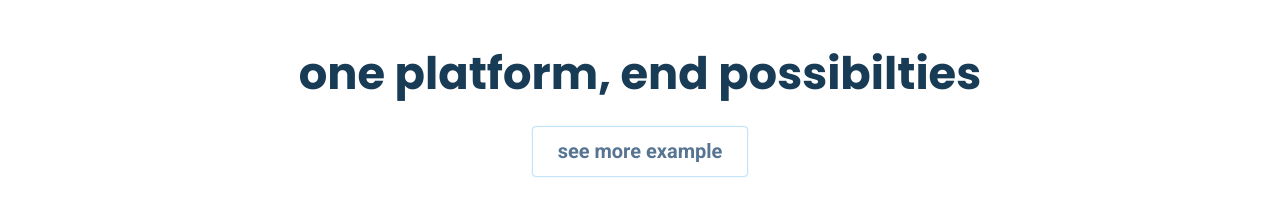
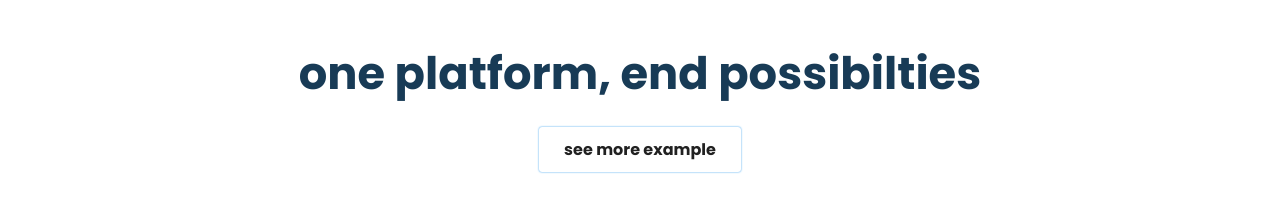
Before and after one commit to DharuvManchanda/CLONE-USABILITYHUB, a plain HTML site: page index.html in a window 1280 px wide. Shown: the part 3060-3259 px from the top of the page. Drawn offline with Linux system fonts and the light colour scheme.

Commit message:
Update index.html

```diff
--- a/index.html
+++ b/index.html
@@ -156,7 +156,7 @@
         <div class="headd flex">
             <h1>one platform, end possibilties</h1>
             <a href="#" class="secondary-btn">
-                <p>see more example</p>
+                see more example
             </a>
         </div>
         <div class="container col flex">
```
